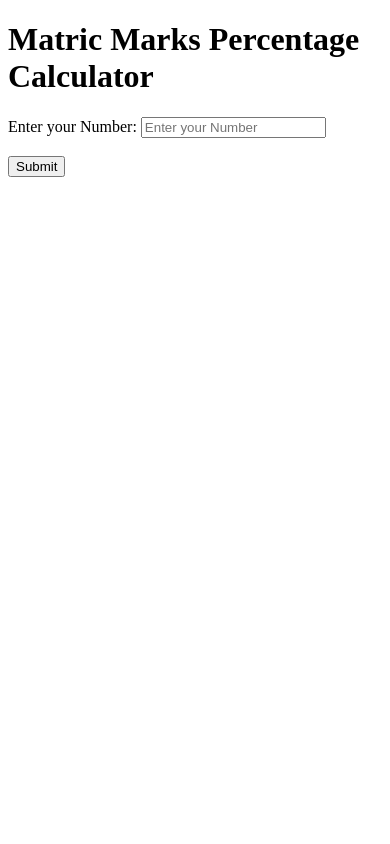
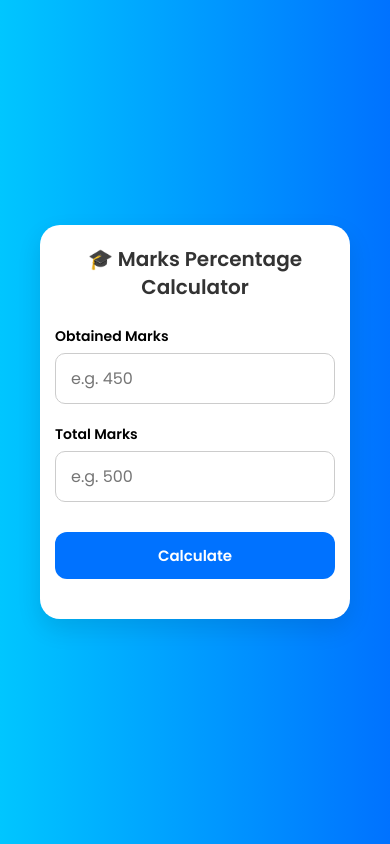
Before and after one commit to Muhammad-Shazaib/percentageCalculator, a plain HTML site: page index.html in a window 390 px wide. Drawn offline with Linux system fonts and the light colour scheme.

Commit message:
update with responsive

```diff
--- a/app.js
+++ b/app.js
@@ -1,23 +1,32 @@
 function calculatePercentage() {
-    let userNumber = document.getElementById('calculatePercentage').value
-    let calculatePercentage = userNumber  / 850 * 100;
-    console.log(calculatePercentage)
-    if (calculatePercentage >= 80 && calculatePercentage <= 100) {
+
+    let userNumber1 = document.getElementById('obtainedMarks').value
+    let userNumber2 = document.getElementById('totalMarks').value
+    let percentage = (userNumber1 / userNumber2) * 100
+
+
+    if (percentage >= 90 && percentage <= 100) {
         alert('You got A+ Congrats')
     }
-    else if (calculatePercentage >= 70 && calculatePercentage <= 80) {
+    else if (percentage >= 80 && percentage <= 90) {
         alert('You got A Congrats')
     }
-    else if (calculatePercentage >= 60 && calculatePercentage <= 70) {
+    else if (percentage >= 70 && percentage <= 80) {
         alert('You got B Congrats')
     }
-    else if (calculatePercentage >= 50 && calculatePercentage <= 60) {
+    else if (percentage >= 60 && percentage <= 70) {
         alert('you got C Congrants')
     }
-    else if (calculatePercentage >= 40 && calculatePercentage <= 50) {
-        alert('Your are Fail')
-    }
-    else {
-        alert("please enter a valid input")
+    else if (percentage >= 50 && percentage <= 60) {
+        alert('you got D Congrants')
+
+    } else if (percentage >= 40 && percentage <= 50) {
+        alert('you got D Congrants')
+
+    } else if (percentage > 33 && percentage <= 40) {
+        alert('you got E Congrants')
+
+    } else {
+        alert("You are Fail batter the next time")
     }
 }
--- a/index.html
+++ b/index.html
@@ -1,20 +1,31 @@
 <!DOCTYPE html>
 <html lang="en">
 <head>
-    <meta charset="UTF-8">
-    <meta name="viewport" content="width=device-width, initial-scale=1.0">
-    <title>Percentage Calculator</title>
-    <link rel="stylesheet" href="style.css">
+  <meta charset="UTF-8" >
+  <meta name="viewport" content="width=device-width, initial-scale=1.0">
+  <title>Percentage Calculator</title>
+  <link rel="stylesheet" href="style.css" >
+  <link href="https://fonts.googleapis.com/css2?family=Poppins:wght@400;600&display=swap" rel="stylesheet">
 </head>
 <body>
+  <div class="container">
+    <div class="calculator-card">
+      <h1>🎓 Marks Percentage Calculator</h1>
+      <div class="input-group">
+        <label for="obtainedMarks">Obtained Marks</label>
+        <input type="number" id="obtainedMarks" placeholder="e.g. 450" required>
+      </div>
 
-    <div class="main">
-<h1>Matric Marks Percentage Calculator</h1>
-<label for="number">Enter your Number:</label>
-    <input type="number" name="number" id="calculatePercentage" placeholder="Enter your Number"> <br> <br>
-    <button type="button" onclick="calculatePercentage()">Submit</button>
-</div>
+      <div class="input-group">
+        <label for="totalMarks">Total Marks</label>
+        <input type="number" id="totalMarks" placeholder="e.g. 500" required>
+      </div>
 
-<script src="app.js"></script>
+      <button onclick="calculatePercentage()">Calculate</button>
+      <div id="result"></div>
+    </div>
+  </div>
+
+  <script src="app.js"></script>
 </body>
 </html>
--- a/style.css
+++ b/style.css
@@ -0,0 +1,101 @@
+* {
+    margin: 0;
+    padding: 0;
+    box-sizing: border-box;
+    font-family: 'Poppins', sans-serif;
+  }
+
+  body {
+    background: linear-gradient(to right, #00c6ff, #0072ff);
+    min-height: 100vh;
+    display: flex;
+    justify-content: center;
+    align-items: center;
+    padding: 20px;
+  }
+
+  .container {
+    width: 100%;
+    max-width: 450px;
+    padding: 20px;
+  }
+
+  .calculator-card {
+    background: #ffffff;
+    border-radius: 20px;
+    padding: 30px 25px;
+    box-shadow: 0 10px 25px rgba(0, 0, 0, 0.1);
+    text-align: center;
+  }
+
+  .calculator-card h1 {
+    font-size: 24px;
+    margin-bottom: 25px;
+    color: #333;
+    line-height: 1.4;
+  }
+
+  .input-group {
+    margin-bottom: 20px;
+    text-align: left;
+  }
+
+  .input-group label {
+    font-weight: 600;
+    display: block;
+    margin-bottom: 6px;
+    font-size: 14px;
+  }
+
+  .input-group input {
+    width: 100%;
+    padding: 12px 15px;
+    border-radius: 10px;
+    border: 1px solid #ccc;
+    font-size: 16px;
+  }
+
+  button {
+    width: 100%;
+    background: #0072ff;
+    color: white;
+    border: none;
+    padding: 14px;
+    font-size: 16px;
+    font-weight: 600;
+    border-radius: 12px;
+    cursor: pointer;
+    transition: background 0.3s ease;
+    margin-top: 10px;
+  }
+
+  button:hover {
+    background: #005ad5;
+  }
+
+  #result {
+    margin-top: 20px;
+    font-size: 18px;
+    font-weight: bold;
+    color: #0072ff;
+  }
+
+
+  @media (max-width: 500px) {
+    .calculator-card {
+      padding: 20px 15px;
+    }
+
+    .calculator-card h1 {
+      font-size: 20px;
+    }
+
+    button {
+      font-size: 15px;
+      padding: 12px;
+    }
+
+    #result {
+      font-size: 16px;
+    }
+  }
```
